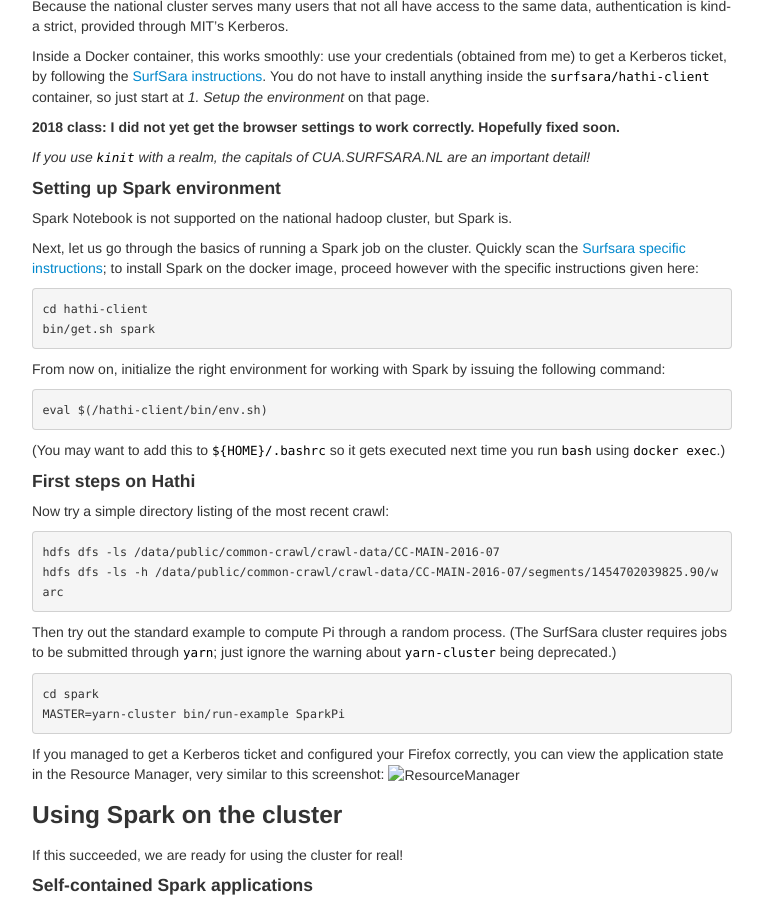
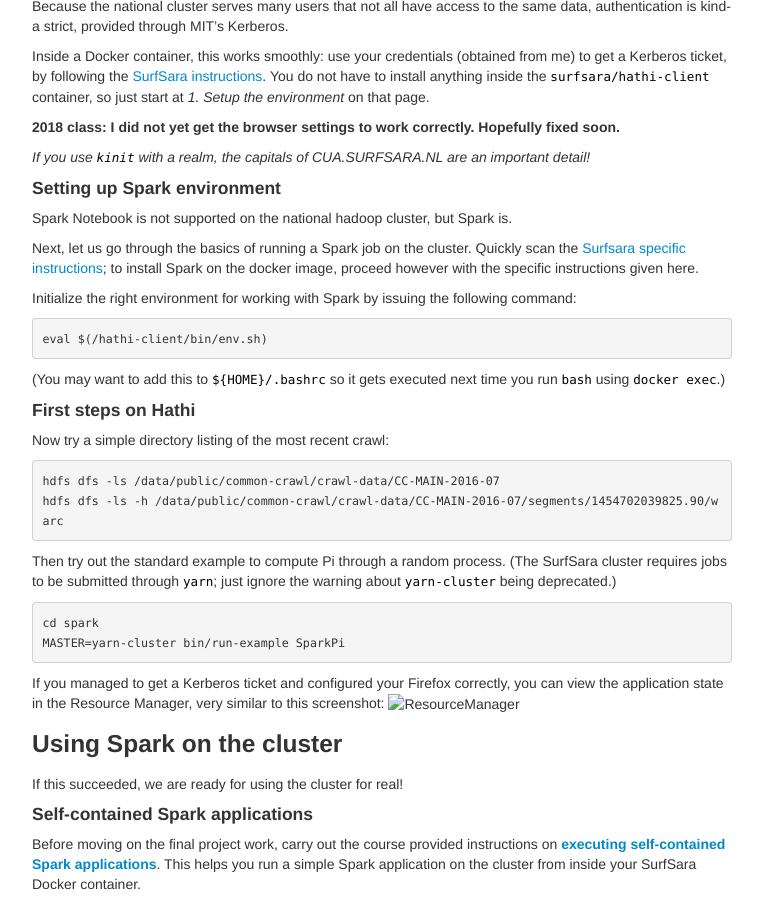
Before and after one commit to Thelukepet/course, a Jekyll site: the page built from assignments/P-commoncrawl.md, in a window 1280 px wide and 900 px high, scrolled down 737 px. Shown: the whole window, without its empty margins (258-1021 px from the left). Built offline with Jekyll 4.4.1, drawn with Linux system fonts in a browser that asks for light colours.

Commit message:
Updated to correspond to changes in surfsara/hathi-client

````diff
--- a/assignments/P-commoncrawl.md
+++ b/assignments/P-commoncrawl.md
@@ -68,14 +68,16 @@
 
 Next, let us go through the basics of running a Spark job on the cluster.
 Quickly scan the [Surfsara specific instructions](https://userinfo.surfsara.nl/systems/hadoop/software);
-to install Spark on the docker image, proceed however with the specific instructions given here:
+to install Spark on the docker image, proceed however with the specific instructions given here.
 
+<!--
 ```
 cd hathi-client
 bin/get.sh spark
 ```
+-->
 
-From now on, initialize the right environment for working with Spark by issuing the following command:
+Initialize the right environment for working with Spark by issuing the following command:
 
 ```
 eval $(/hathi-client/bin/env.sh)
````
